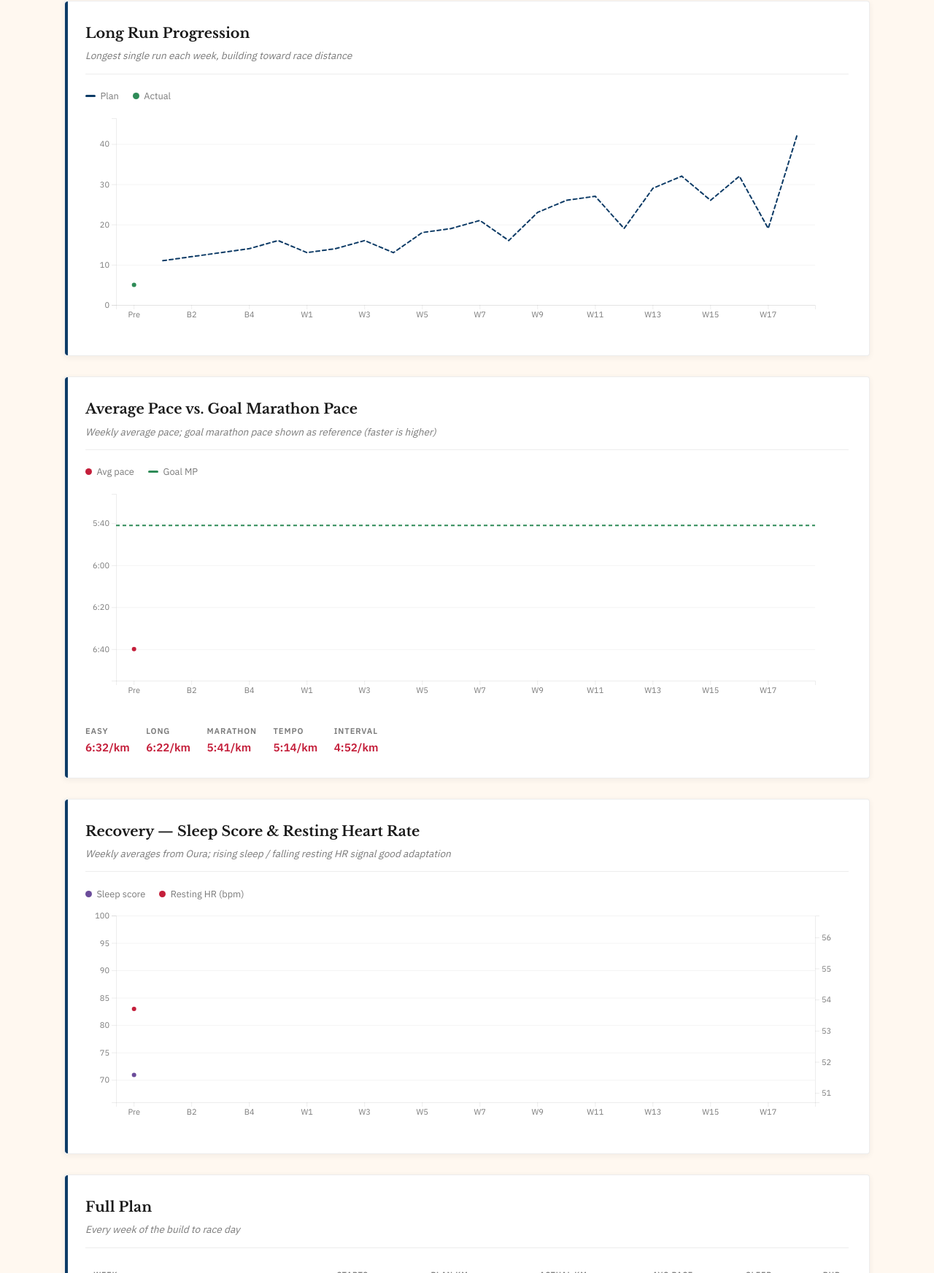
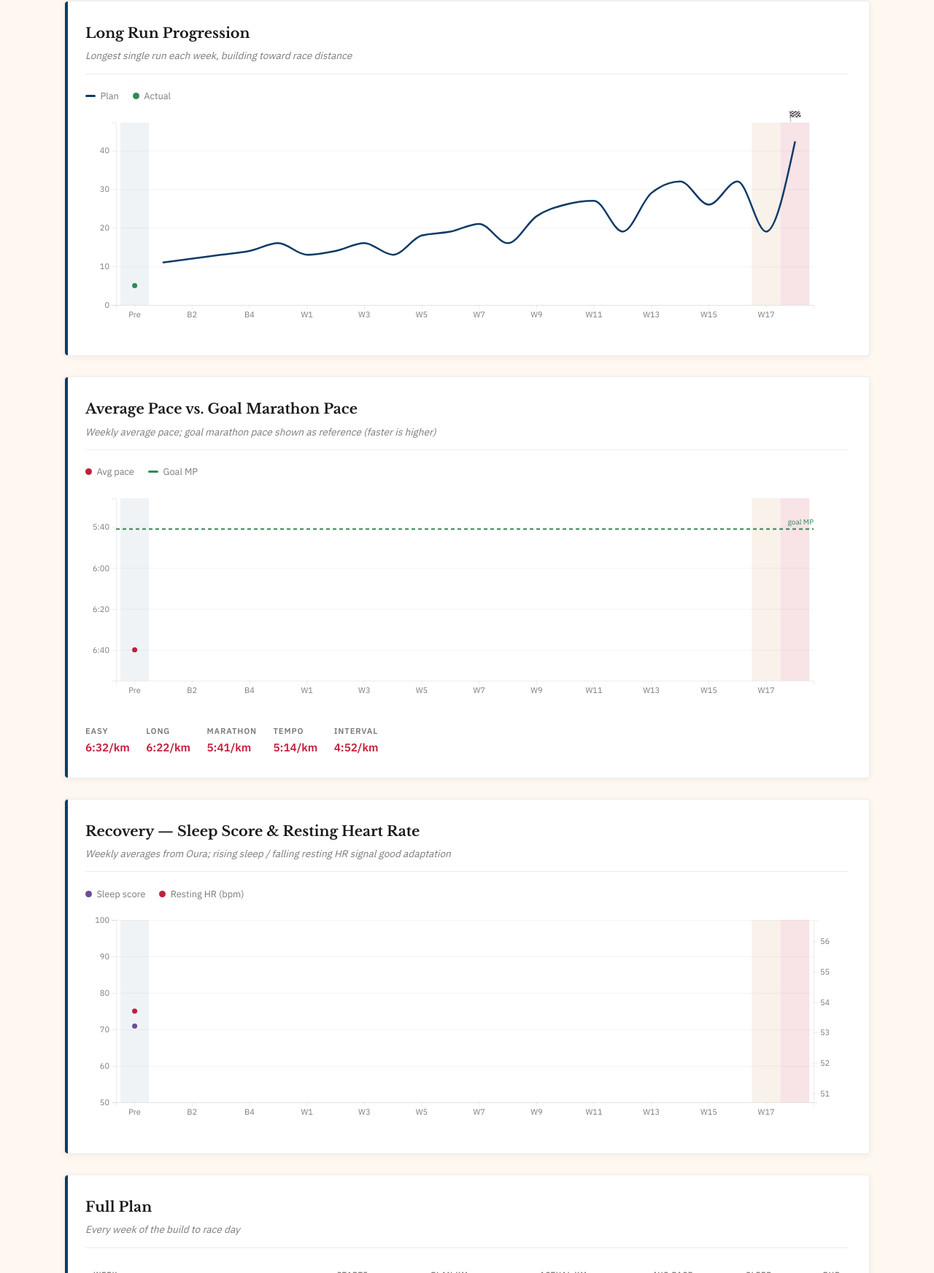
Before and after one commit to knadella/marathon-dashboard, a plain HTML site: page index.html in a window 1280 px wide. Shown: the part 1014-2759 px from the top of the page at 73% size. Drawn offline with nearby package versions, Linux system fonts and the light colour scheme.

Commit message:
Animated running-themed charts

```diff
--- a/index.html
+++ b/index.html
@@ -65,6 +65,7 @@
   .axis text { fill:var(--muted); font-family:var(--sans); font-size:11px; }
   .axis path, .axis line { stroke:var(--border); }
   .gridline { stroke:var(--border); stroke-opacity:.6; }
+  .gridy path, .gridy .domain { display:none; }
   .legend { font-size:.8rem; color:var(--muted); display:flex; gap:1.2rem; flex-wrap:wrap; margin-bottom:.6rem; }
   .legend span { display:inline-flex; align-items:center; gap:.4rem; }
   .swatch { width:14px; height:3px; display:inline-block; border-radius:2px; }
@@ -189,14 +190,18 @@ function render(d){
   draw(d);
 }
 
-function dims(el){ const w = el.clientWidth || 800; return { w, h: 300, m:{t:10,r:46,b:34,l:42} }; }
+function dims(el){ const w = el.clientWidth || 800; return { w, h: 300, m:{t:16,r:48,b:34,l:42} }; }
+const DUR = 900, EASE = d3.easeCubicOut;
+let WEEKS = [];
 
 function draw(d){
+  WEEKS = d.weeks;
   const labels = d.weeks.map(w=>w.week_label);
-  barChart("#volumeChart", labels, d.weeks.map(w=>w.target_km), d.weeks.map(w=>w.actual_km), "km");
+  barChart("#volumeChart", labels, d.weeks.map(w=>w.target_km), d.weeks.map(w=>w.actual_km));
   lineChart("#longRunChart", labels,
-    [{vals:d.weeks.map(w=>w.target_long_run), color:C.navy, dash:true},
-     {vals:d.weeks.map(w=>w.actual_long_run), color:C.green, dots:true}], "km");
+    [{vals:d.weeks.map(w=>w.target_long_run), color:C.navy, dash:true, label:"plan"},
+     {vals:d.weeks.map(w=>w.actual_long_run), color:C.green, dots:true, label:"actual"}],
+    {flagRace:true});
   paceChart("#paceChart", labels, d.weeks.map(w=>w.avg_pace_sec), d.paces.marathon.sec);
   recoveryChart("#recoveryChart", labels, d.weeks.map(w=>w.sleep_score), d.weeks.map(w=>w.resting_hr));
 }
@@ -206,73 +211,139 @@ function scaffold(sel){
   const svg = d3.select(el).append("svg").attr("viewBox",`0 0 ${w} ${h}`).attr("width","100%").attr("height",h);
   return {svg,w,h,m,iw:w-m.l-m.r,ih:h-m.t-m.b};
 }
-function xBand(labels,iw){ return d3.scaleBand().domain(labels).range([0,iw]).padding(0.25); }
-function addAxes(g,x,y,ih,fmtY){
-  g.append("g").attr("class","axis").attr("transform",`translate(0,${ih})`)
-    .call(d3.axisBottom(x).tickValues(x.domain().filter((_,i)=>i%2===0)));
-  g.append("g").attr("class","axis").call(d3.axisLeft(y).ticks(5).tickFormat(fmtY||(v=>v)));
-  g.selectAll(".axis .tick line").clone().attr("class","gridline").attr("x2", g.node().__iw__||0);
+function xBand(labels,iw){ return d3.scaleBand().domain(labels).range([0,iw]).padding(0.3); }
+function xticks(x){ return x.domain().filter((_,i)=>i%2===0); }
+
+// Shade phase regions (taper/race/pre-training) as a "course" backdrop.
+function phaseBands(g,x,ih){
+  const fills = {"Taper":"rgba(212,165,116,0.14)","Race":"rgba(196,30,58,0.12)","Pre-training":"rgba(13,59,102,0.06)"};
+  WEEKS.forEach(w=>{
+    if(fills[w.phase]){
+      g.insert("rect",":first-child").attr("x",x(w.week_label)-x.step()*x.padding()/2)
+        .attr("y",0).attr("width",x.step()).attr("height",ih).attr("fill",fills[w.phase]);
+    }
+  });
+}
+// Vertical "you are here" marker with a runner at the current week.
+function currentMarker(g,x,ih){
+  const cur = WEEKS.find(w=>w.is_current);
+  if(!cur) return;
+  const cx = x(cur.week_label)+x.bandwidth()/2;
+  g.append("line").attr("x1",cx).attr("x2",cx).attr("y1",0).attr("y2",ih)
+    .attr("stroke",C.accent).attr("stroke-width",1).attr("stroke-dasharray","2,3").attr("opacity",0)
+    .transition().delay(DUR).duration(400).attr("opacity",.5);
+  g.append("text").attr("x",cx).attr("y",-4).attr("text-anchor","middle").attr("font-size","14px")
+    .text("🏃").attr("opacity",0).transition().delay(DUR).duration(400).attr("opacity",1);
+}
+// Finish-line flag at the race week's x position, near the top.
+function finishFlag(g,x,yTop){
+  const race = WEEKS.find(w=>w.phase==="Race");
+  if(!race) return;
+  const cx = x(race.week_label)+x.bandwidth()/2;
+  g.append("text").attr("x",cx).attr("y",yTop).attr("text-anchor","middle").attr("font-size","15px")
+    .text("🏁").attr("opacity",0).transition().delay(DUR*0.7).duration(500).attr("opacity",1);
+}
+function gridY(g,y,iw){
+  g.append("g").attr("class","axis gridy").call(d3.axisLeft(y).ticks(5).tickSize(-iw).tickFormat(""))
+    .call(s=>s.select(".domain").remove())
+    .call(s=>s.selectAll(".tick line").attr("class","gridline"));
 }
 
-function barChart(sel,labels,plan,actual,unit){
+function barChart(sel,labels,plan,actual){
   const {svg,m,iw,ih}=scaffold(sel); const g=svg.append("g").attr("transform",`translate(${m.l},${m.t})`);
-  const x=xBand(labels,iw); const y=d3.scaleLinear().domain([0,d3.max(plan)*1.1]).range([ih,0]);
-  g.append("g").attr("class","axis").attr("transform",`translate(0,${ih})`).call(d3.axisBottom(x).tickValues(x.domain().filter((_,i)=>i%2===0)));
-  const ya=g.append("g").attr("class","axis").call(d3.axisLeft(y).ticks(5));
-  ya.selectAll(".tick line").clone().attr("class","gridline").attr("x2",iw);
+  const x=xBand(labels,iw); const y=d3.scaleLinear().domain([0,d3.max(plan)*1.12]).range([ih,0]);
+  phaseBands(g,x,ih); gridY(g,y,iw);
+  g.append("g").attr("class","axis").attr("transform",`translate(0,${ih})`).call(d3.axisBottom(x).tickValues(xticks(x)));
+  g.append("g").attr("class","axis").call(d3.axisLeft(y).ticks(5));
   const bw=x.bandwidth()/2;
-  g.selectAll(".pb").data(plan).join("rect").attr("x",(_,i)=>x(labels[i])).attr("y",v=>y(v))
-    .attr("width",bw).attr("height",v=>ih-y(v)).attr("fill",C.navy).attr("rx",2);
-  g.selectAll(".ab").data(actual).join("rect").attr("x",(_,i)=>x(labels[i])+bw).attr("y",v=>v==null?ih:y(v))
-    .attr("width",bw).attr("height",v=>v==null?0:ih-y(v)).attr("fill",C.accent).attr("rx",2);
+  // plan bars grow up
+  g.selectAll(".pb").data(plan).join("rect").attr("x",(_,i)=>x(labels[i])).attr("width",bw)
+    .attr("fill",C.navy).attr("rx",2).attr("y",ih).attr("height",0)
+    .transition().duration(DUR).delay((_,i)=>i*22).ease(EASE)
+    .attr("y",v=>v==null?ih:y(v)).attr("height",v=>v==null?0:ih-y(v));
+  // actual bars grow up
+  g.selectAll(".ab").data(actual).join("rect").attr("x",(_,i)=>x(labels[i])+bw).attr("width",bw)
+    .attr("fill",C.accent).attr("rx",2).attr("y",ih).attr("height",0)
+    .transition().duration(DUR).delay((_,i)=>i*22+120).ease(EASE)
+    .attr("y",v=>v==null?ih:y(v)).attr("height",v=>v==null?0:ih-y(v));
+  currentMarker(g,x,ih); finishFlag(g,x,-4);
 }
 
-function lineChart(sel,labels,series,unit){
+// Animate a path "drawing in" via stroke-dash.
+function drawPath(path,dur,delay){
+  const len = path.node().getTotalLength();
+  path.attr("stroke-dasharray", `${len} ${len}`).attr("stroke-dashoffset", len)
+    .transition().duration(dur).delay(delay||0).ease(d3.easeSinInOut).attr("stroke-dashoffset",0)
+    .on("end",function(){ if(!d3.select(this).attr("data-dash")) d3.select(this).attr("stroke-dasharray",null); });
+}
+function popDots(sel,delay){
+  sel.attr("r",0).transition().delay((_,i)=>(delay||0)+i*60).duration(300).ease(d3.easeBackOut.overshoot(2)).attr("r",3.5);
+}
+
+function lineChart(sel,labels,series,opts){
+  opts=opts||{};
   const {svg,m,iw,ih}=scaffold(sel); const g=svg.append("g").attr("transform",`translate(${m.l},${m.t})`);
   const x=xBand(labels,iw); const xc=v=>x(v)+x.bandwidth()/2;
   const allv=series.flatMap(s=>s.vals).filter(v=>v!=null);
-  const y=d3.scaleLinear().domain([0,d3.max(allv)*1.1]).range([ih,0]);
-  g.append("g").attr("class","axis").attr("transform",`translate(0,${ih})`).call(d3.axisBottom(x).tickValues(x.domain().filter((_,i)=>i%2===0)));
-  g.append("g").attr("class","axis").call(d3.axisLeft(y).ticks(5)).selectAll(".tick line").clone().attr("class","gridline").attr("x2",iw);
-  series.forEach(s=>{
-    const ln=d3.line().defined(d=>d.v!=null).x(d=>xc(d.l)).y(d=>y(d.v));
+  const y=d3.scaleLinear().domain([0,d3.max(allv)*1.12]).range([ih,0]);
+  phaseBands(g,x,ih); gridY(g,y,iw);
+  g.append("g").attr("class","axis").attr("transform",`translate(0,${ih})`).call(d3.axisBottom(x).tickValues(xticks(x)));
+  g.append("g").attr("class","axis").call(d3.axisLeft(y).ticks(5));
+  series.forEach((s,si)=>{
+    const ln=d3.line().defined(d=>d.v!=null).x(d=>xc(d.l)).y(d=>y(d.v)).curve(d3.curveMonotoneX);
     const data=labels.map((l,i)=>({l,v:s.vals[i]}));
-    g.append("path").datum(data).attr("fill","none").attr("stroke",s.color).attr("stroke-width",2)
-      .attr("stroke-linecap","round").attr("stroke-dasharray",s.dash?"5,4":null).attr("d",ln);
-    if(s.dots) g.selectAll(null).data(data.filter(d=>d.v!=null)).join("circle")
-      .attr("cx",d=>xc(d.l)).attr("cy",d=>y(d.v)).attr("r",3).attr("fill",s.color);
+    const p=g.append("path").datum(data).attr("fill","none").attr("stroke",s.color).attr("stroke-width",2.5)
+      .attr("stroke-linecap","round").attr("d",ln);
+    if(s.dash){ p.attr("stroke-dasharray","5,4").attr("data-dash","1"); }
+    drawPath(p, DUR+300, si*150);
+    if(s.dots) popDots(g.selectAll(null).data(data.filter(d=>d.v!=null)).join("circle")
+      .attr("cx",d=>xc(d.l)).attr("cy",d=>y(d.v)).attr("fill",s.color), DUR);
   });
+  if(opts.flagRace) finishFlag(g,x,-4);
+  currentMarker(g,x,ih);
 }
 
 function paceChart(sel,labels,paces,goalSec){
   const {svg,m,iw,ih}=scaffold(sel); const g=svg.append("g").attr("transform",`translate(${m.l},${m.t})`);
   const x=xBand(labels,iw); const xc=v=>x(v)+x.bandwidth()/2;
   const vals=paces.filter(v=>v!=null).concat([goalSec]);
-  const pad=15; const y=d3.scaleLinear().domain([d3.min(vals)-pad,d3.max(vals)+pad]).range([0,ih]); // not reversed: smaller sec (faster) at top
-  g.append("g").attr("class","axis").attr("transform",`translate(0,${ih})`).call(d3.axisBottom(x).tickValues(x.domain().filter((_,i)=>i%2===0)));
-  g.append("g").attr("class","axis").call(d3.axisLeft(y).ticks(5).tickFormat(fmtPace)).selectAll(".tick line").clone().attr("class","gridline").attr("x2",iw);
-  g.append("line").attr("x1",0).attr("x2",iw).attr("y1",y(goalSec)).attr("y2",y(goalSec))
+  const pad=15; const y=d3.scaleLinear().domain([d3.min(vals)-pad,d3.max(vals)+pad]).range([0,ih]); // faster (smaller sec) at top
+  phaseBands(g,x,ih);
+  g.append("g").attr("class","axis gridy").call(d3.axisLeft(y).ticks(5).tickSize(-iw).tickFormat(""))
+    .call(s=>s.select(".domain").remove()).call(s=>s.selectAll(".tick line").attr("class","gridline"));
+  g.append("g").attr("class","axis").attr("transform",`translate(0,${ih})`).call(d3.axisBottom(x).tickValues(xticks(x)));
+  g.append("g").attr("class","axis").call(d3.axisLeft(y).ticks(5).tickFormat(fmtPace));
+  // goal MP line sweeps across
+  const goal=g.append("line").attr("x1",0).attr("x2",0).attr("y1",y(goalSec)).attr("y2",y(goalSec))
     .attr("stroke",C.green).attr("stroke-width",2).attr("stroke-dasharray","5,4");
+  goal.transition().duration(DUR).ease(EASE).attr("x2",iw);
+  g.append("text").attr("x",iw).attr("y",y(goalSec)-6).attr("text-anchor","end").attr("font-size","10px")
+    .attr("fill",C.green).text("goal MP").attr("opacity",0).transition().delay(DUR).duration(400).attr("opacity",1);
   const data=labels.map((l,i)=>({l,v:paces[i]}));
-  const ln=d3.line().defined(d=>d.v!=null).x(d=>xc(d.l)).y(d=>y(d.v));
-  g.append("path").datum(data).attr("fill","none").attr("stroke",C.accent).attr("stroke-width",2).attr("stroke-linecap","round").attr("d",ln);
-  g.selectAll(null).data(data.filter(d=>d.v!=null)).join("circle").attr("cx",d=>xc(d.l)).attr("cy",d=>y(d.v)).attr("r",3).attr("fill",C.accent);
+  const ln=d3.line().defined(d=>d.v!=null).x(d=>xc(d.l)).y(d=>y(d.v)).curve(d3.curveMonotoneX);
+  drawPath(g.append("path").datum(data).attr("fill","none").attr("stroke",C.accent).attr("stroke-width",2.5).attr("stroke-linecap","round").attr("d",ln), DUR+300, 150);
+  popDots(g.selectAll(null).data(data.filter(d=>d.v!=null)).join("circle").attr("cx",d=>xc(d.l)).attr("cy",d=>y(d.v)).attr("fill",C.accent), DUR);
+  currentMarker(g,x,ih);
 }
 
 function recoveryChart(sel,labels,sleep,rhr){
   const {svg,m,iw,ih}=scaffold(sel); const g=svg.append("g").attr("transform",`translate(${m.l},${m.t})`);
   const x=xBand(labels,iw); const xc=v=>x(v)+x.bandwidth()/2;
   const sl=sleep.filter(v=>v!=null), hr=rhr.filter(v=>v!=null);
-  const yL=d3.scaleLinear().domain([d3.min(sl)-5||50, 100]).range([ih,0]);
+  const yL=d3.scaleLinear().domain([Math.min(50,(d3.min(sl)||50)-5), 100]).range([ih,0]);
   const yR=d3.scaleLinear().domain([(d3.min(hr)-3)||40,(d3.max(hr)+3)||70]).range([ih,0]);
-  g.append("g").attr("class","axis").attr("transform",`translate(0,${ih})`).call(d3.axisBottom(x).tickValues(x.domain().filter((_,i)=>i%2===0)));
-  g.append("g").attr("class","axis").call(d3.axisLeft(yL).ticks(5)).selectAll(".tick line").clone().attr("class","gridline").attr("x2",iw);
+  phaseBands(g,x,ih);
+  g.append("g").attr("class","axis gridy").call(d3.axisLeft(yL).ticks(5).tickSize(-iw).tickFormat(""))
+    .call(s=>s.select(".domain").remove()).call(s=>s.selectAll(".tick line").attr("class","gridline"));
+  g.append("g").attr("class","axis").attr("transform",`translate(0,${ih})`).call(d3.axisBottom(x).tickValues(xticks(x)));
+  g.append("g").attr("class","axis").call(d3.axisLeft(yL).ticks(5));
   g.append("g").attr("class","axis").attr("transform",`translate(${iw},0)`).call(d3.axisRight(yR).ticks(5));
-  const mk=(vals,yS,color)=>{ const data=labels.map((l,i)=>({l,v:vals[i]}));
-    const ln=d3.line().defined(d=>d.v!=null).x(d=>xc(d.l)).y(d=>yS(d.v));
-    g.append("path").datum(data).attr("fill","none").attr("stroke",color).attr("stroke-width",2).attr("stroke-linecap","round").attr("d",ln);
-    g.selectAll(null).data(data.filter(d=>d.v!=null)).join("circle").attr("cx",d=>xc(d.l)).attr("cy",d=>yS(d.v)).attr("r",3).attr("fill",color); };
-  mk(sleep,yL,C.purple); mk(rhr,yR,C.accent);
+  const mk=(vals,yS,color,delay)=>{ const data=labels.map((l,i)=>({l,v:vals[i]}));
+    const ln=d3.line().defined(d=>d.v!=null).x(d=>xc(d.l)).y(d=>yS(d.v)).curve(d3.curveMonotoneX);
+    drawPath(g.append("path").datum(data).attr("fill","none").attr("stroke",color).attr("stroke-width",2.5).attr("stroke-linecap","round").attr("d",ln), DUR+300, delay);
+    popDots(g.selectAll(null).data(data.filter(d=>d.v!=null)).join("circle").attr("cx",d=>xc(d.l)).attr("cy",d=>yS(d.v)).attr("fill",color), DUR); };
+  mk(sleep,yL,C.purple,0); mk(rhr,yR,C.accent,150);
+  currentMarker(g,x,ih);
 }
 
 load();
```
